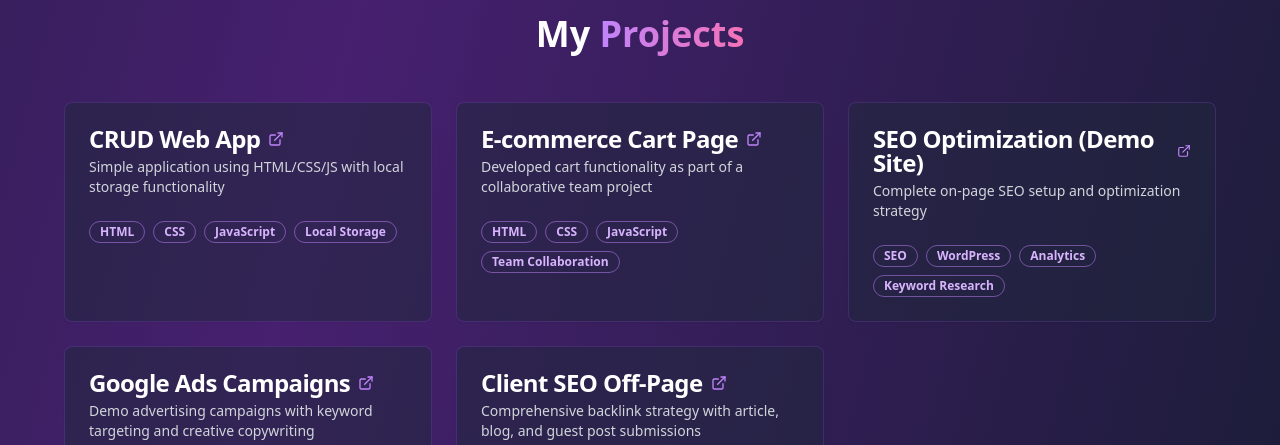
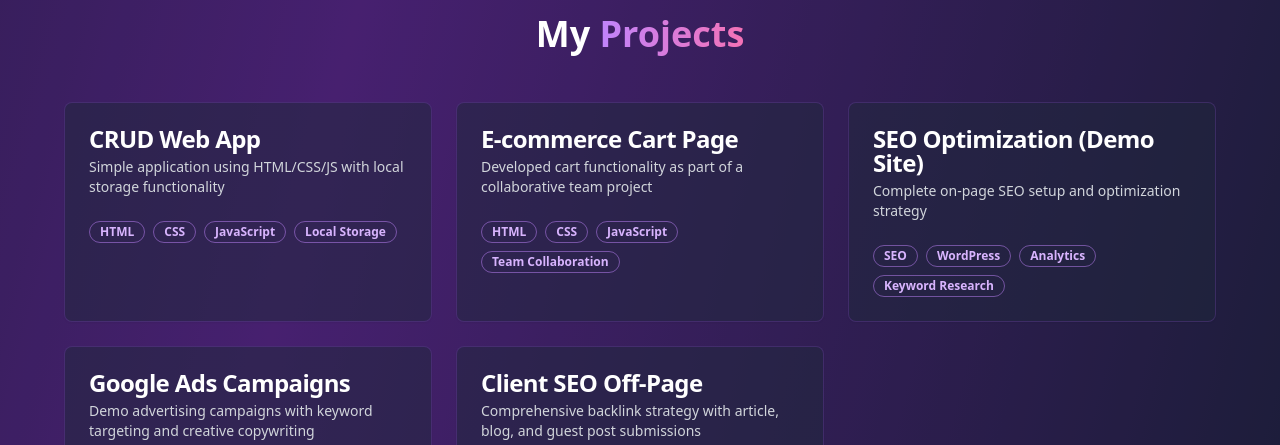
Before and after one commit to Sumathidhandapani/sumathi-portfolio, a React (Vite) app: page / in a window 1280 px wide. Shown: the part 3480-3925 px from the top of the page. Built offline with nearby package versions, Linux system fonts and the light colour scheme.

Commit message:
Remove site link from project section
Removes the external link icon and functionality from the project cards in the projects section.

```diff
--- a/src/pages/Index.tsx
+++ b/src/pages/Index.tsx
@@ -273,9 +273,8 @@ const Index = () => {
           <div className="grid md:grid-cols-2 lg:grid-cols-3 gap-6">
             {projects.map((project, index) => <Card key={index} className="bg-slate-800/50 border-purple-500/20 hover:border-purple-400/40 transition-all duration-300 hover:scale-105">
                 <CardHeader>
-                  <CardTitle className="text-white flex items-center gap-2">
+                  <CardTitle className="text-white">
                     {project.title}
-                    <ExternalLink size={16} className="text-purple-400" />
                   </CardTitle>
                   <CardDescription className="text-gray-300">{project.description}</CardDescription>
                 </CardHeader>
```
